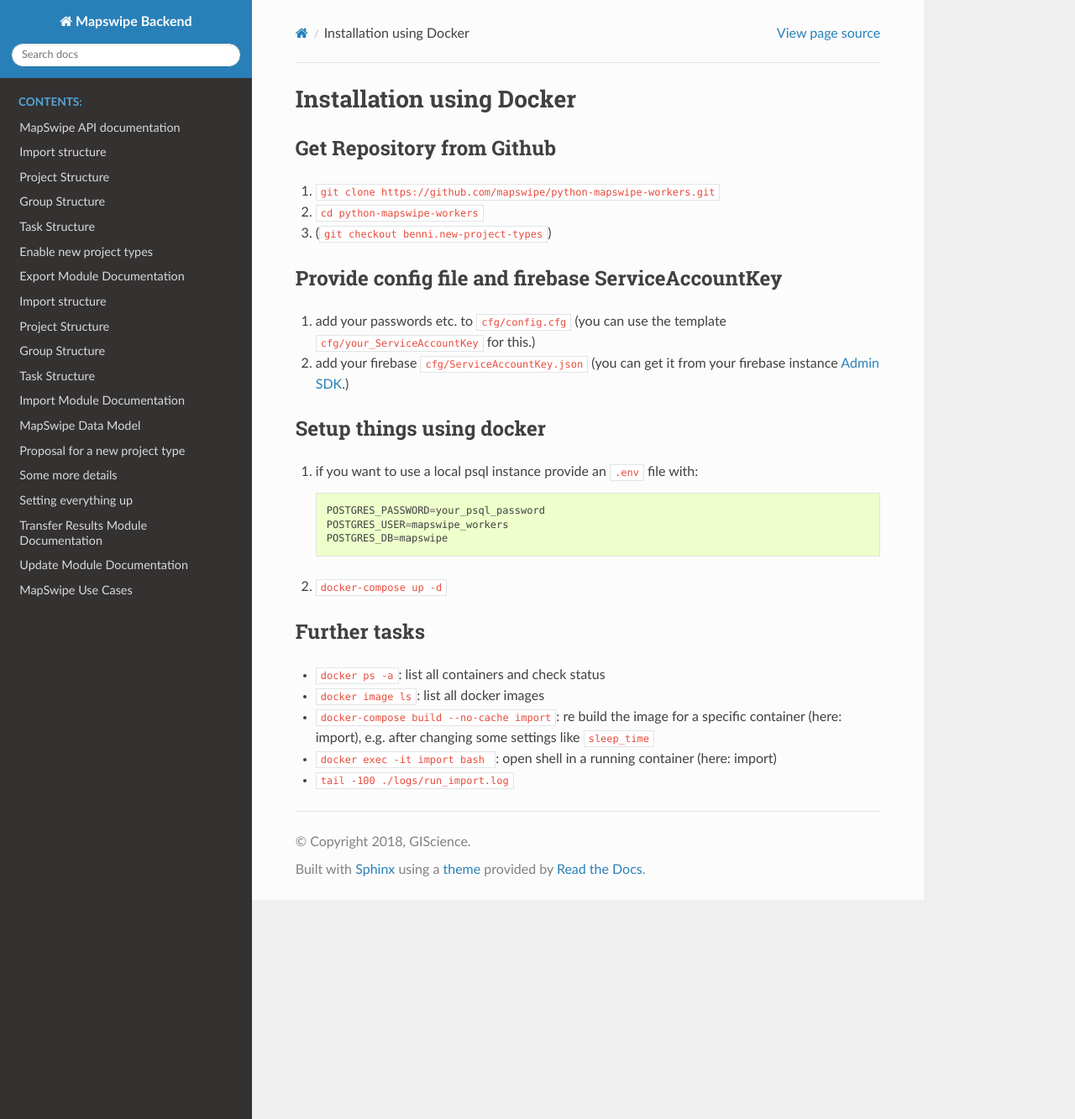
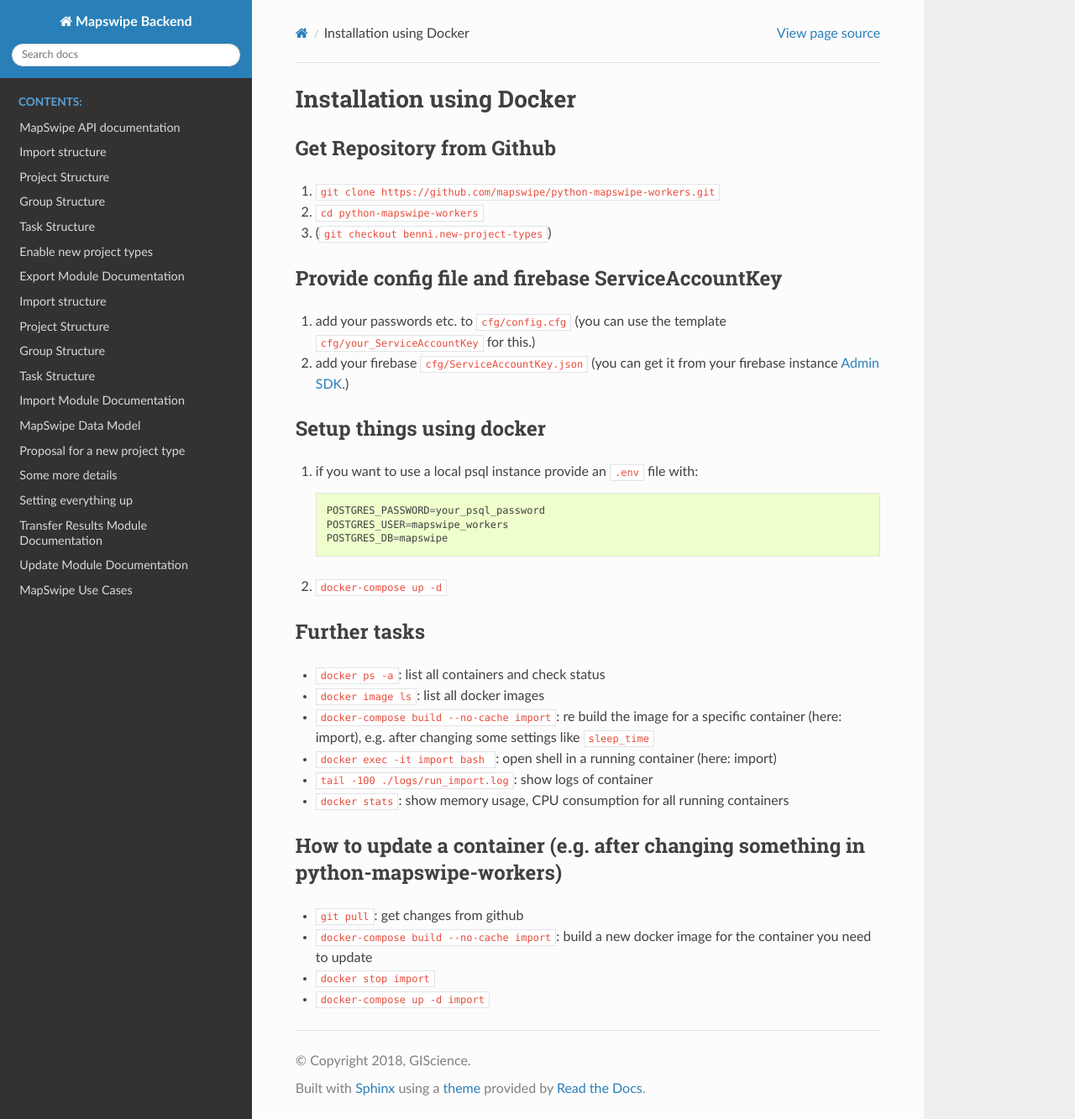
Before and after one commit to mapswipe/python-mapswipe-workers, a Sphinx documentation site: the page built from docs/docker.md, in a window 1280 px wide and 1333 px high. Shown: the whole window at 84% size. Built offline with Sphinx 7.4.7 and the Read the Docs theme 2.0.0, drawn with Linux system fonts in a browser that asks for light colours.

Commit message:
fix error in update, we don't want to update all projects all the time.

```diff
--- a/docs/docker.md
+++ b/docs/docker.md
@@ -23,4 +23,11 @@
 * `docker image ls`: list all docker images
 * `docker-compose build --no-cache import`: re build the image for a specific container (here: import), e.g. after changing some settings like `sleep_time`
 * `docker exec -it import bash `: open shell in a running container (here: import)
-* `tail -100 ./logs/run_import.log`
+* `tail -100 ./logs/run_import.log`: show logs of container
+* `docker stats`: show memory usage, CPU consumption for all running containers
+
+## How to update a container (e.g. after changing something in python-mapswipe-workers)
+* `git pull`: get changes from github
+* `docker-compose build --no-cache import`: build a new docker image for the container you need to update
+* `docker stop import`
+* `docker-compose up -d import`
```
Also changed, not shown: 1 other file.
